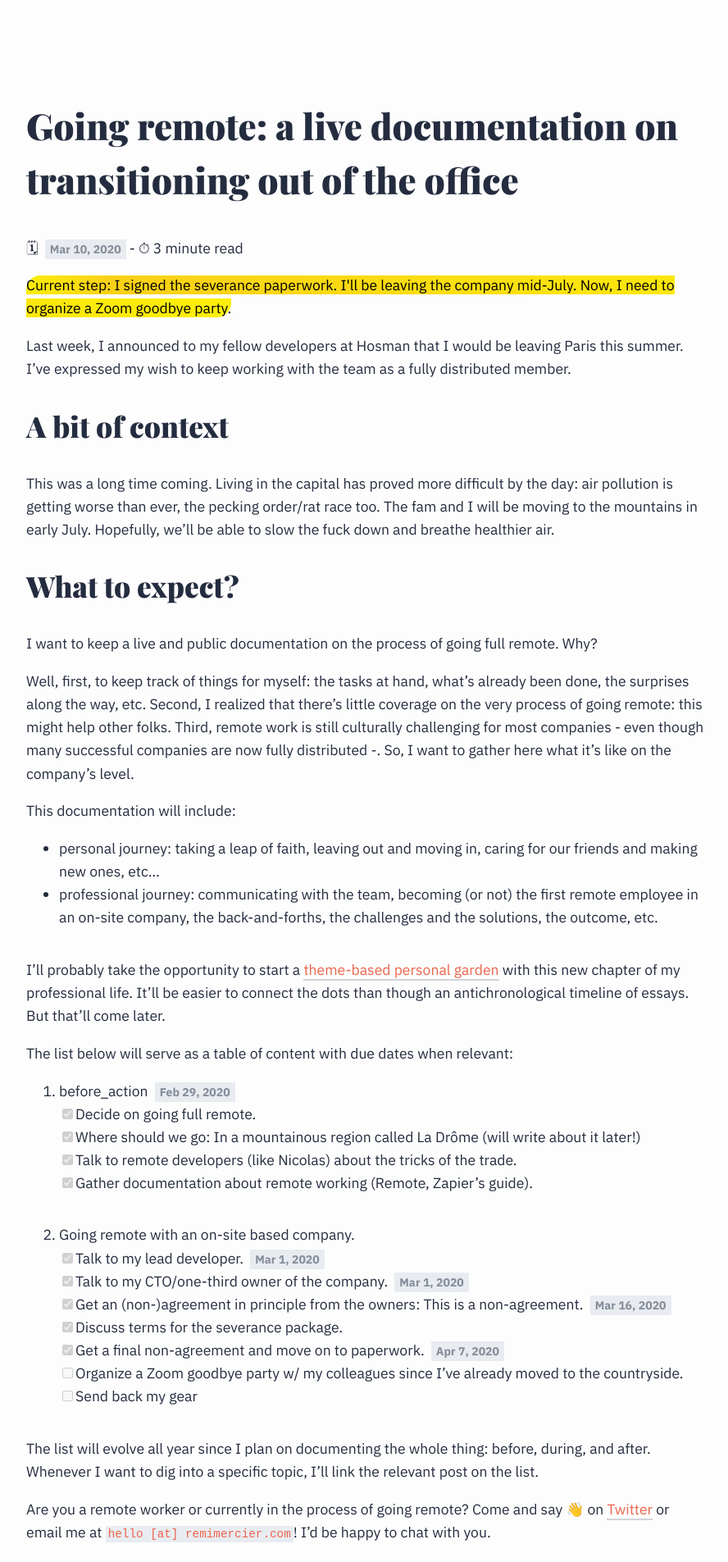
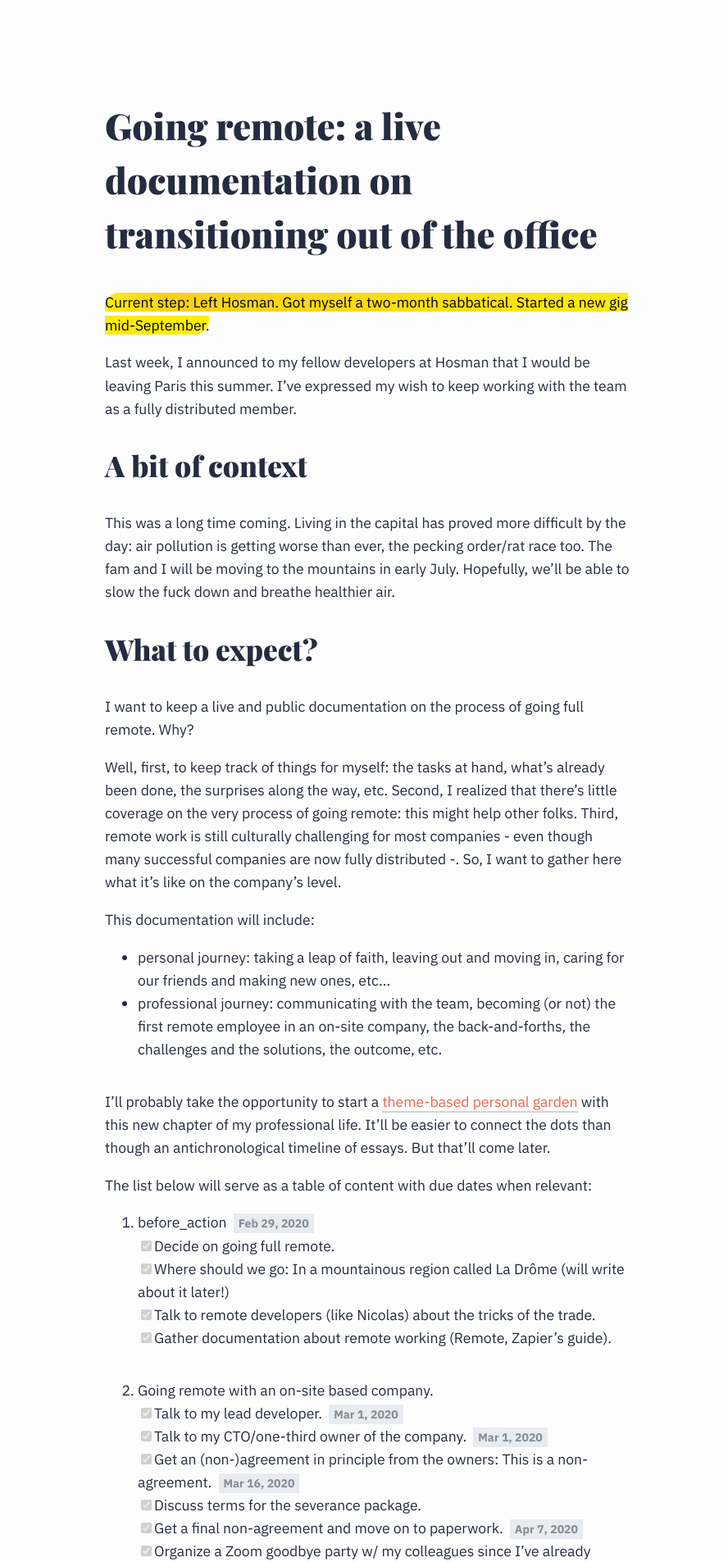
Before and after one commit to merciremi/remicodes, a Jekyll site: the page built from garden/_posts/2020-03-10-going-remote-a-real-life-in-real-time-documentation-on-leaving-the-office.md, in a window 1280 px wide. Shown: the top 1905 px of the page at 82% size, without its empty margins (192-1080 px from the left). Built offline with Jekyll 4.4.1, drawn with Linux system fonts in a browser that asks for light colours; some web fonts are replaced.

Commit message:
Tweak bits and update remote post

```diff
--- a/_layouts/post.html
+++ b/_layouts/post.html
@@ -5,16 +5,7 @@ layout: default
   <h1>{{ page.title }}</h1>
 
   <div>
-    🗓 <time>{{ page.date | date: "%b %-d, %Y" }}</time> -
-
-    ⏱ <span class="article-list-minutes">
-      {% capture words %}
-        {{ page.content | number_of_words }}
-      {% endcapture %}
-      {% unless words contains "-" %}
-        {{ words | plus: 250 | divided_by: 250 | append: " minute read" }}
-      {% endunless %}
-  </span>
+    <!-- <time>{{ page.date | date: "%b %-d, %Y" }}</time> -->
 
   <span>
      {% if page.lang %} -  🇫🇷 [fr] {% endif %}
--- a/_sass/_layout.scss
+++ b/_sass/_layout.scss
@@ -15,7 +15,7 @@
 
 body {
   margin: 0 auto;
-  width: 65%;
+  width: 50%;
   color: var(--font-color);
   background-color: var(--bg-color);
   font-family: $body-font;
--- a/garden/_posts/2020-03-10-going-remote-a-real-life-in-real-time-documentation-on-leaving-the-office.md
+++ b/garden/_posts/2020-03-10-going-remote-a-real-life-in-real-time-documentation-on-leaving-the-office.md
@@ -7,7 +7,7 @@ excerpt: "Last week, I started the process of transitioning from an on-site posi
 permalink: /going-remote-live-documentation/
 ---
 
-<mark>Current step: I signed the severance paperwork. I'll be leaving the company mid-July. Now, I need to organize a Zoom goodbye party.</mark>
+<mark>Current step: Left Hosman. Got myself a two-month sabbatical. Started a new gig mid-September.</mark>
 
 Last week, I announced to my fellow developers at Hosman that I would be leaving Paris this summer.  I've expressed my wish to keep working with the team as a fully distributed member.
 
@@ -40,8 +40,8 @@ The list below will serve as a table of content with due dates when relevant:
   - [x] Get an (non-)agreement in principle from the owners: This is a non-agreement. <time>Mar 16, 2020</time>
   - [x] Discuss terms for the severance package.
   - [x] Get a final non-agreement and move on to paperwork. <time>Apr 7, 2020</time>
-  - [ ] Organize a Zoom goodbye party w/ my colleagues since I've already moved to the countryside.
-  - [ ] Send back my gear
+  - [x] Organize a Zoom goodbye party w/ my colleagues since I've already moved to the countryside.
+  - [x] Send back my gear
 
 The list will evolve all year since I plan on documenting the whole thing: before, during, and after. Whenever I want to dig into a specific topic, I'll link the relevant post on the list.
 
```
